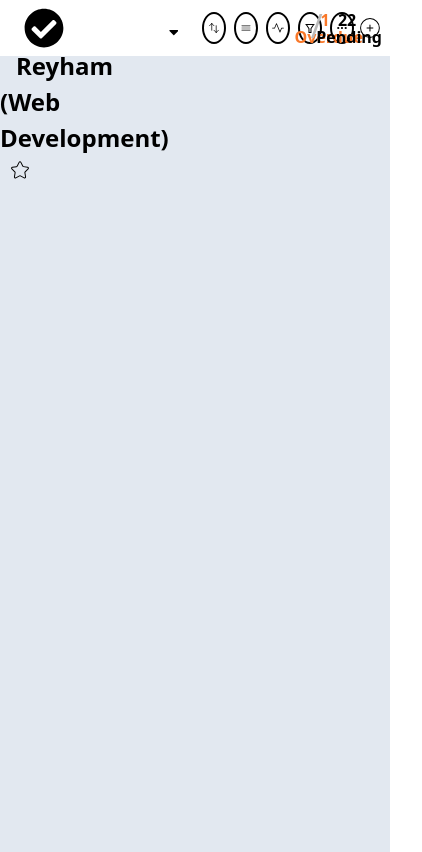
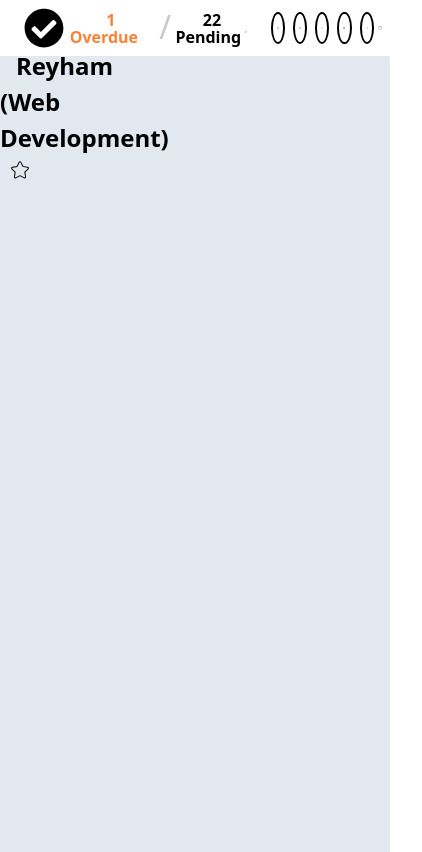
Before and after one commit to kianakermani/design-todo-list, a React (Vite) app: page / in a window 390 px wide. Shown: the whole page, 422 px wide, since content can reach past the window. Built offline with nearby package versions, Linux system fonts and the light colour scheme.

Commit message:
make it responsive

```diff
--- a/src/App.css
+++ b/src/App.css
@@ -30,39 +30,49 @@
   padding: 4px;
 }
 
-.pendings {
-  position: absolute;
-  top: 20;
-  left: 80.5lvw;
+.over {
+  position: relative;
+  color: #fa8136;
 }
 
-.over {
+.num1 {
   position: absolute;
-  top: 20;
-  left: 76lvw;
-  color: #f97829;
+  right: 80%;
+  padding-right: 67px;
 }
 
 .due {
   position: relative;
-  top: 17px;
-  right: 35px;
+  top: 36%;
+  right: 145%;
+}
+
+.ll {
+  position: relative;
 }
 
 .line {
   position: absolute;
-  left: 79.7lvw;
-  top: 2px;
+  margin-right: 40px;
+  bottom: 10%;
+  right: 100%;
+  padding-right: 30px;
   font-size: 200%;
-  color: #bababa;
+  color: #c9c7c7;
+}
+.pendings {
+  position: relative;
 }
 
 .number {
-  position: relative;
+  position: absolute;
+
+  right: 80%;
+  padding-right: 20px;
 }
 
 .pend {
-  position: relative;
-  top: 17px;
-  right: 40px;
+  position: absolute;
+  top: 36%;
+  right: 20%;
 }
--- a/src/components/Navbar.jsx
+++ b/src/components/Navbar.jsx
@@ -19,10 +19,10 @@ const Navbar = () => {
           <CiStar className="star ml-2" />
         </div>
         <div className="mr-1 over ">
-          <span className="font-bold ml-6 number ">1</span>
+          <span className="font-bold ml-6 num1">1</span>
           <span className="font-semibold due">Overdue</span>
         </div>
-        <div>
+        <div className="ll">
           <span className="line">/</span>
         </div>
 
```
